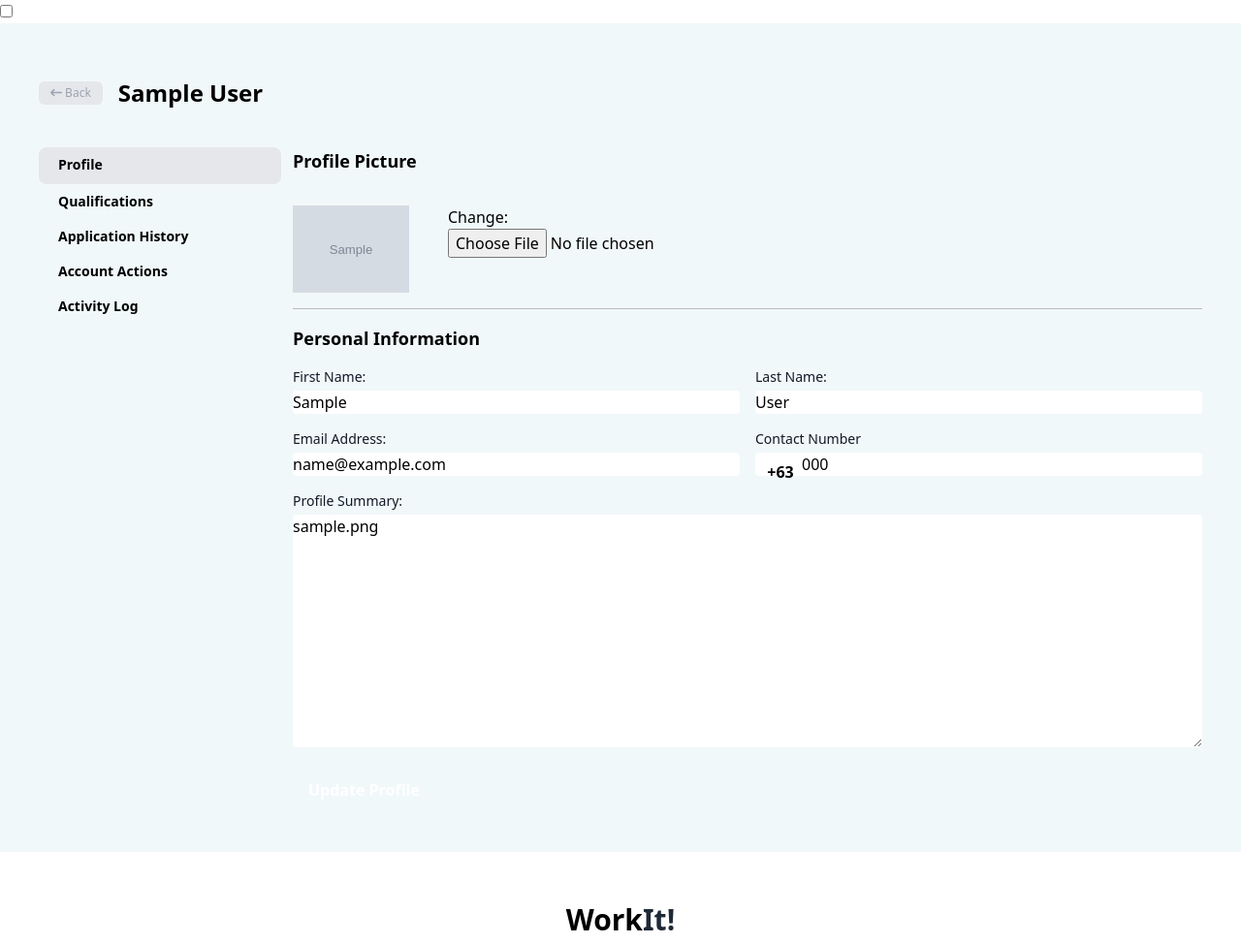
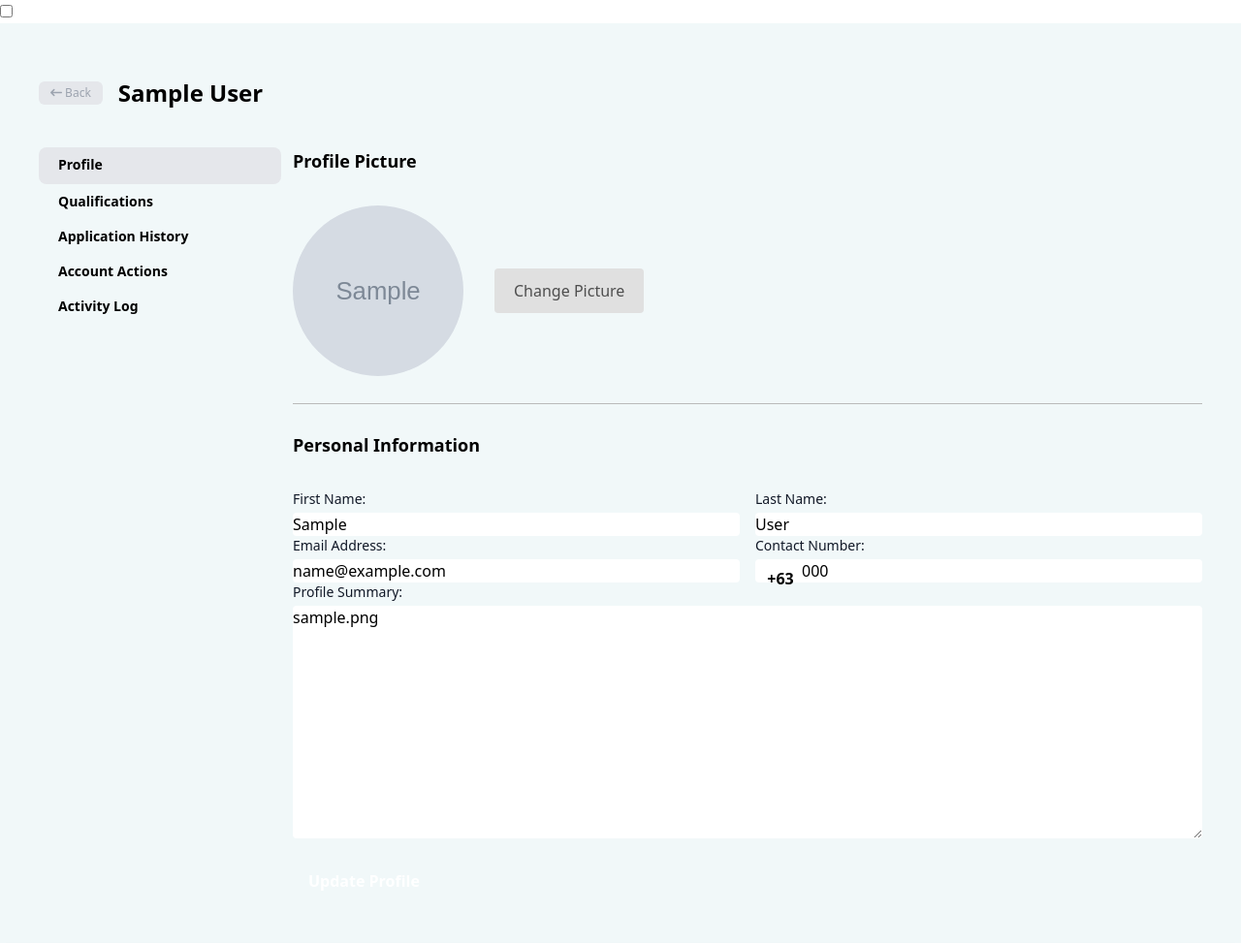
Before and after one commit to MeruC/PythonProjectG1, a Django app: page /management/users/1/profile in a window 1280 px wide. Shown: the top 974 px of the page at 97% size. Run offline with Django 4.2, Linux system fonts and the light colour scheme; a user stored in the database is signed in; tables that the repository leaves empty hold one stand-in row (values such as "Sample post"); grey boxes marked "Sample" are stand-in pictures; some libraries are stand-ins or nearby versions.

Commit message:
edit: use similar button for change picture

```diff
--- a/jobapp/apps/management/forms.py
+++ b/jobapp/apps/management/forms.py
@@ -4,10 +4,6 @@ from apps.accountapp.models import User, Education
 from django.forms.widgets import ClearableFileInput
 from apps.jobsapp.models import WorkExperience
 from django_countries import countries
-
-
-class CustomClearableFileInput(ClearableFileInput):
-    template_name = "widgets/custom_profile_input.html"
 
 
 class ProfileForm(forms.ModelForm):
@@ -24,16 +20,30 @@ class ProfileForm(forms.ModelForm):
         ]
 
     profile_img = forms.ImageField(
-        widget=CustomClearableFileInput(
+        widget=forms.FileInput(
             attrs={
+                "class": "hidden",
                 "id": "profileInput",
-                "class": (
-                    "daisy-file-input daisy-file-input-primary "
-                    " daisy-file-input-bordered  w-full max-w-xs block"
-                ),
             }
-        )
+        ),
     )
+
+    def clean(self):
+        cleaned_data = super().clean()
+
+        return cleaned_data
+
+    # profile_img = forms.ImageField(
+    #     widget=CustomClearableFileInput(
+    #         attrs={
+    #             "id": "profileInput",
+    #             "class": (
+    #                 "daisy-file-input daisy-file-input-primary "
+    #                 " daisy-file-input-bordered  w-full max-w-xs block"
+    #             ),
+    #         }
+    #     )
+    # )
     first_name = forms.CharField(
         label="First name",
         max_length=100,
--- a/jobapp/apps/management/static/management/manage-users/profile.js
+++ b/jobapp/apps/management/static/management/manage-users/profile.js
@@ -85,16 +85,16 @@ function handleProfileConfirmation(form) {
   });
 }
 
-// document.getElementById('profilePicture').addEventListener('change', function () {
-//   var selectedFile = this.files[0];
+document.getElementById("profileInput").addEventListener("change", function () {
+  var selectedFile = this.files[0];
 
-//   if (selectedFile) {
-//       var reader = new FileReader();
+  if (selectedFile) {
+    var reader = new FileReader();
 
-//       reader.onload = function (e) {
-//           document.getElementById('profileInput').src = e.target.result;
-//       };
+    reader.onload = function (e) {
+      document.getElementById("img_settings").src = e.target.result;
+    };
 
-//       reader.readAsDataURL(selectedFile);
-//   }
-// });
+    reader.readAsDataURL(selectedFile);
+  }
+});
--- a/jobapp/apps/management/templates/management/user_detail/profile.html
+++ b/jobapp/apps/management/templates/management/user_detail/profile.html
@@ -2,26 +2,61 @@
 {% load static %}
 {% block user_section %}
     {% include "management/messages.html" %}
-<form method="post" enctype="multipart/form-data" id="profile-form"
+    <form method="post"
+          enctype="multipart/form-data"
+          id="profile-form"
           action="{% url 'managementapp:user_detail' user_record.id %}">
         {% csrf_token %}
         <h2 class="text-lg font-bold mb-8 ">Profile Picture</h2>
-
-    <div class="space-y-4">
+        {% comment %} <div class="space-y-4">
+            <div class="flex flex-row flex-wrap gap-4">
+                <div class="daisy-avatar">
+                    <div class="w-24 lg:w-36 rounded-full  border ">
+                        <img src="{{ widget.value.url }}" alt="Profile Picture" height="120px" width="120px" class="" id="profilePicElem">
+                    </div>
+                </div>
+            </div>
+            <div>
+                <label for="{{ form.logo.id_for_label }}" class="bg-[#E0E0E0] text-[#4E4E4E] py-3 px-5 rounded cursor-pointer">Change Picture</label>
+                {{ form.logo }}
+        </div> {% endcomment %}
+        <div>
+            <div class="flex items-center gap-8 mt-8">
+                <div class="w-44 h-44 rounded-full">
+                    <img class="w-full h-full object-cover rounded-full"
+                         id="img_settings"
+                         height="120px"
+                         width="120px"
+                         src="{% if profileForm.profile_img %}{{ user_record.profile_img.url }}{% else %}{% static '/assets/default_profile.png' %}{% endif %}"
+                         alt="{{ user_record.profile_img.url }}">
+                </div>
+                <div>
+                    <label for="{{ profileForm.profile_img.id_for_label }}"
+                           class="bg-[#E0E0E0] text-[#4E4E4E] py-3 px-5 rounded cursor-pointer">Change Picture</label>
                     {{ profileForm.profile_img }}
+                </div>
+            </div>
+            {% comment %} {{ profileForm.profile_img }} {% endcomment %}
+            <hr class="my-7 border-[#BABABA]">
+            <h2 class="text-lg font-bold mb-8">Personal Information</h2>
             <div class="flex gap-4 ">
                 <div class="form-group flex flex-col gap-1 w-full lg:w-1/2">
-                <label class="text-sm font-medium text-gray-900" for="{{ profileForm.first_name.id_for_label }}">First
-                    Name:</label>
+                    <label class="text-sm font-medium text-gray-900"
+                           for="{{ profileForm.first_name.id_for_label }}">
+                        First
+                        Name:
+                    </label>
                     {{ profileForm.first_name }}
                 </div>
                 <div class="w-full lg:w-1/2 form-group flex flex-col gap-1">
-                <label class="text-sm font-medium text-gray-900" for="{{ profileForm.last_name.id_for_label }}">Last
-                    Name:</label>
+                    <label class="text-sm font-medium text-gray-900"
+                           for="{{ profileForm.last_name.id_for_label }}">
+                        Last
+                        Name:
+                    </label>
                     {{ profileForm.last_name }}
                 </div>
             </div>
-
             <div class="flex gap-4 ">
                 <div class="w-full lg:w-1/2 form-group flex flex-col gap-1">
                     <label class="text-sm font-medium text-gray-900"
@@ -29,10 +64,8 @@
                     {{ profileForm.email }}
                 </div>
                 <div class="w-full lg:w-1/2 form-group flex flex-col gap-1">
-                <label class="text-sm font-medium text-gray-900" for="profileForm.contact_number.id_for_label">Contact
-                    Number</label>
-
-
+                    <label class="text-sm font-medium text-gray-900"
+                           for="profileForm.contact_number.id_for_label">Contact Number:</label>
                     <div class="relative">
                         <span class="absolute left-6 transform -translate-x-1/2 rounded font-bold p-2 pl-3 select-none">+63</span>
                         {{ profileForm.contact_number }}
@@ -45,10 +78,9 @@
                 {{ profileForm.profile_summary }}
             </div>
         </div>
-    <button type="submit" id="update-profile-btn"
-        class="w-max mt-5 px-4 py-3 bg-secondary text-white rounded font-semibold">
-        Update Profile
-    </button>
+        <button type="submit"
+                id="update-profile-btn"
+                class="w-max mt-5 px-4 py-3 bg-secondary text-white rounded font-semibold">Update Profile</button>
     </div>
 </form>
 <script src="https://cdn.jsdelivr.net/npm/jquery-validation@1.19.5/dist/jquery.validate.min.js"></script>
--- a/jobapp/apps/management/templates/widgets/custom_profile_input.html
+++ b/jobapp/apps/management/templates/widgets/custom_profile_input.html
@@ -1,6 +1,6 @@
 <div class="flex flex-row flex-wrap gap-4">
     <div class="daisy-avatar">
-        <div class="w-24 lg:w-36 rounded-full">
+        <div class="w-24 lg:w-36 rounded-full  border ">
             <img src="{{ widget.value.url }}"
                  alt="Profile Picture"
                  height="120px"
--- a/jobapp/apps/management/views.py
+++ b/jobapp/apps/management/views.py
@@ -268,6 +268,9 @@ def user_detail(request, id):
         form = ProfileForm(request.POST, request.FILES, instance=user)
         if form.is_valid():
             try:
+                if form.cleaned_data["profile_img"]:
+                    form.profile_img = form.cleaned_data["profile_img"]
+
                 form.save()
                 messages.success(request, "Profile updated successfully.")
                 return redirect(
@@ -287,7 +290,6 @@ def user_detail(request, id):
 
     else:
         profileForm = ProfileForm(instance=user)
-
         return render(
             request,
             "management/user_detail/profile.html",
```
Lines whose indentation alone changed are shown as unchanged.
